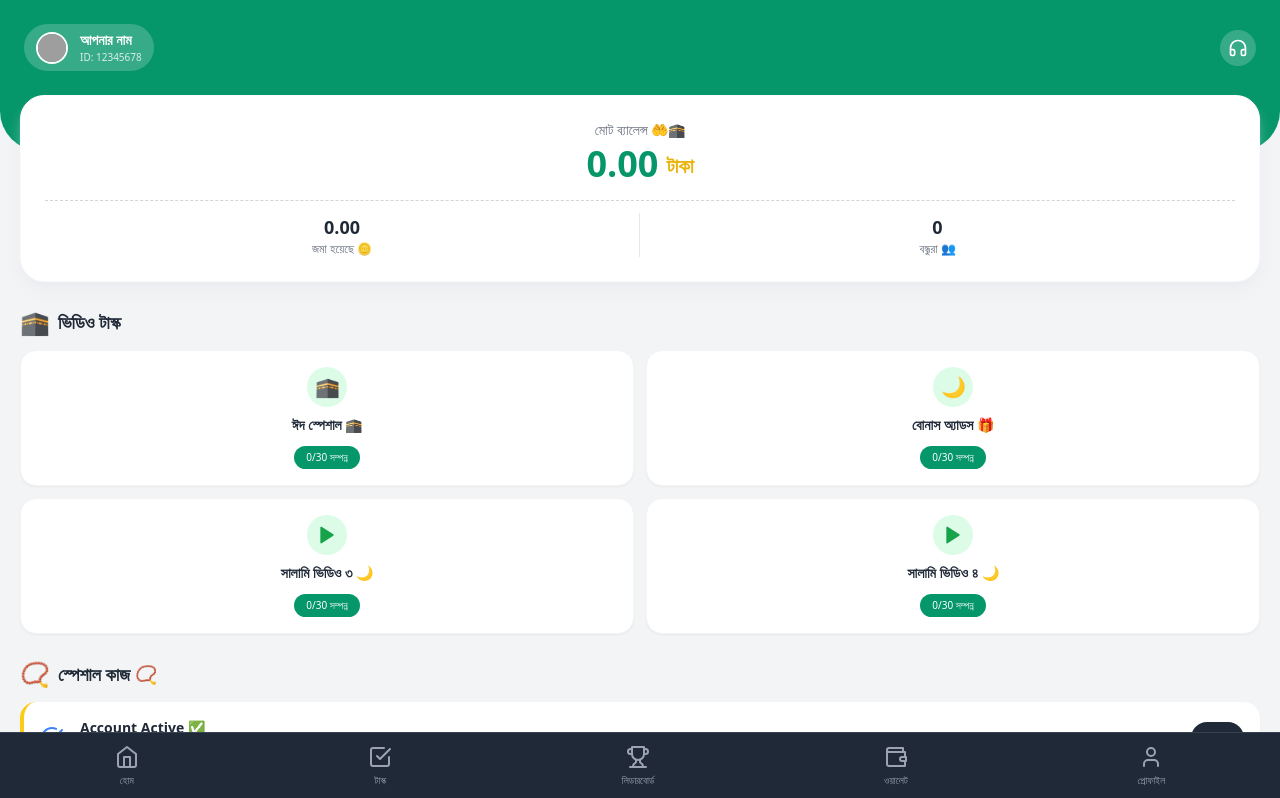
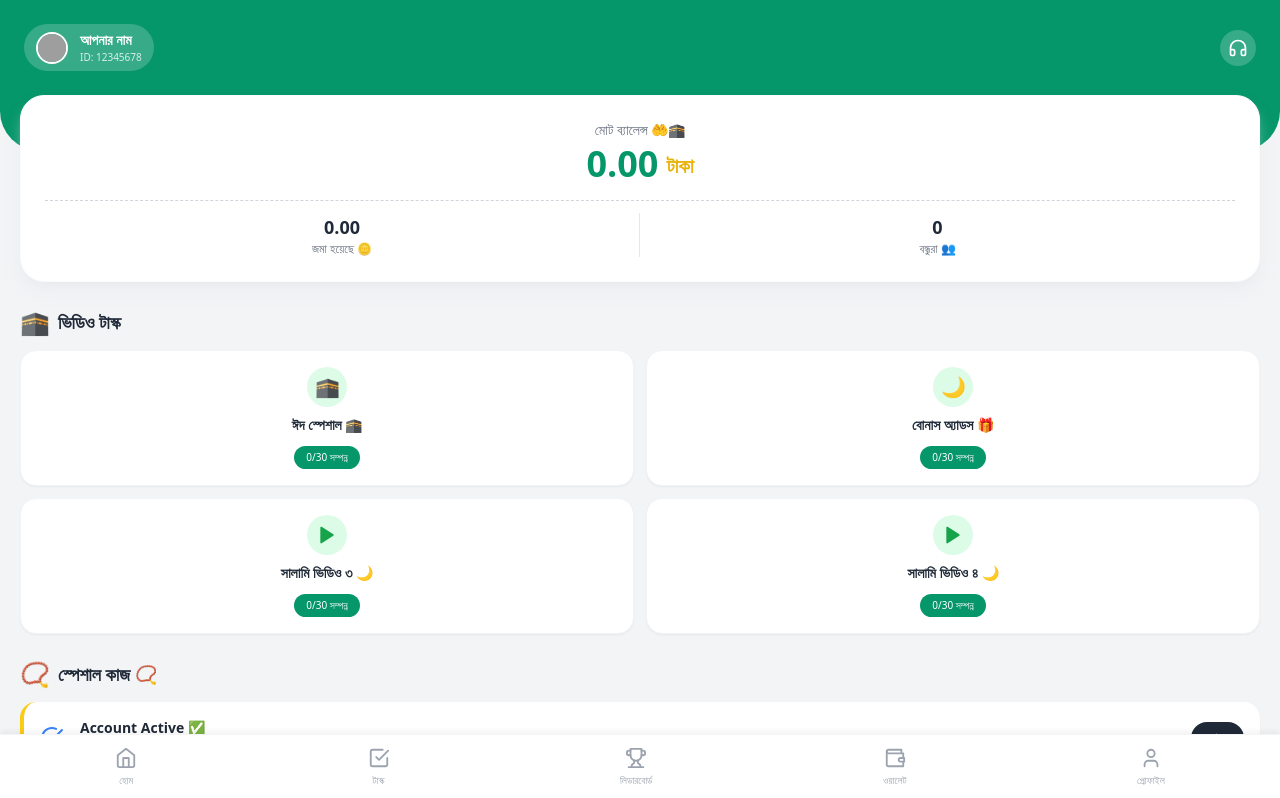
Before and after one commit to nahidx07/lakhpoti-app, a Next.js app: page / in a window 1280 px wide. Shown: the top 798 px of the page. Built offline with nearby package versions, Linux system fonts and the light colour scheme; grey boxes are pictures that could not be loaded.

Commit message:
Update BottomNav.js

```diff
--- a/components/BottomNav.js
+++ b/components/BottomNav.js
@@ -4,22 +4,22 @@ import Link from 'next/link';
 
 export default function BottomNav() {
   return (
-    <div className="fixed bottom-0 w-full bg-gray-800 border-t border-gray-700 pb-safe z-50">
+    <div className="fixed bottom-0 w-full bg-white border-t border-gray-100 pb-safe shadow-[0_-4px_6px_-1px_rgba(0,0,0,0.05)] z-50">
       <div className="flex justify-around items-center py-3">
-        <Link href="/" className="flex flex-col items-center text-gray-400 hover:text-green-400">
-          <Home size={24} /><span className="text-[10px] mt-1">হোম</span>
+        <Link href="/" className="flex flex-col items-center text-gray-400 hover:text-green-600 active:text-green-600">
+          <Home size={22} /><span className="text-[10px] mt-1 font-medium">হোম</span>
         </Link>
-        <Link href="/tasks" className="flex flex-col items-center text-gray-400 hover:text-green-400">
-          <CheckSquare size={24} /><span className="text-[10px] mt-1">টাস্ক</span>
+        <Link href="/tasks" className="flex flex-col items-center text-gray-400 hover:text-green-600">
+          <CheckSquare size={22} /><span className="text-[10px] mt-1 font-medium">টাস্ক</span>
         </Link>
-        <Link href="/leaderboard" className="flex flex-col items-center text-gray-400 hover:text-green-400">
-          <Trophy size={24} /><span className="text-[10px] mt-1">লিডারবোর্ড</span>
+        <Link href="/leaderboard" className="flex flex-col items-center text-gray-400 hover:text-green-600">
+          <Trophy size={22} /><span className="text-[10px] mt-1 font-medium">লিডারবোর্ড</span>
         </Link>
-        <Link href="/wallet" className="flex flex-col items-center text-gray-400 hover:text-green-400">
-          <Wallet size={24} /><span className="text-[10px] mt-1">ওয়ালেট</span>
+        <Link href="/wallet" className="flex flex-col items-center text-gray-400 hover:text-green-600">
+          <Wallet size={22} /><span className="text-[10px] mt-1 font-medium">ওয়ালেট</span>
         </Link>
-        <Link href="/profile" className="flex flex-col items-center text-gray-400 hover:text-green-400">
-          <User size={24} /><span className="text-[10px] mt-1">প্রোফাইল</span>
+        <Link href="/profile" className="flex flex-col items-center text-gray-400 hover:text-green-600">
+          <User size={22} /><span className="text-[10px] mt-1 font-medium">প্রোফাইল</span>
         </Link>
       </div>
     </div>
```
